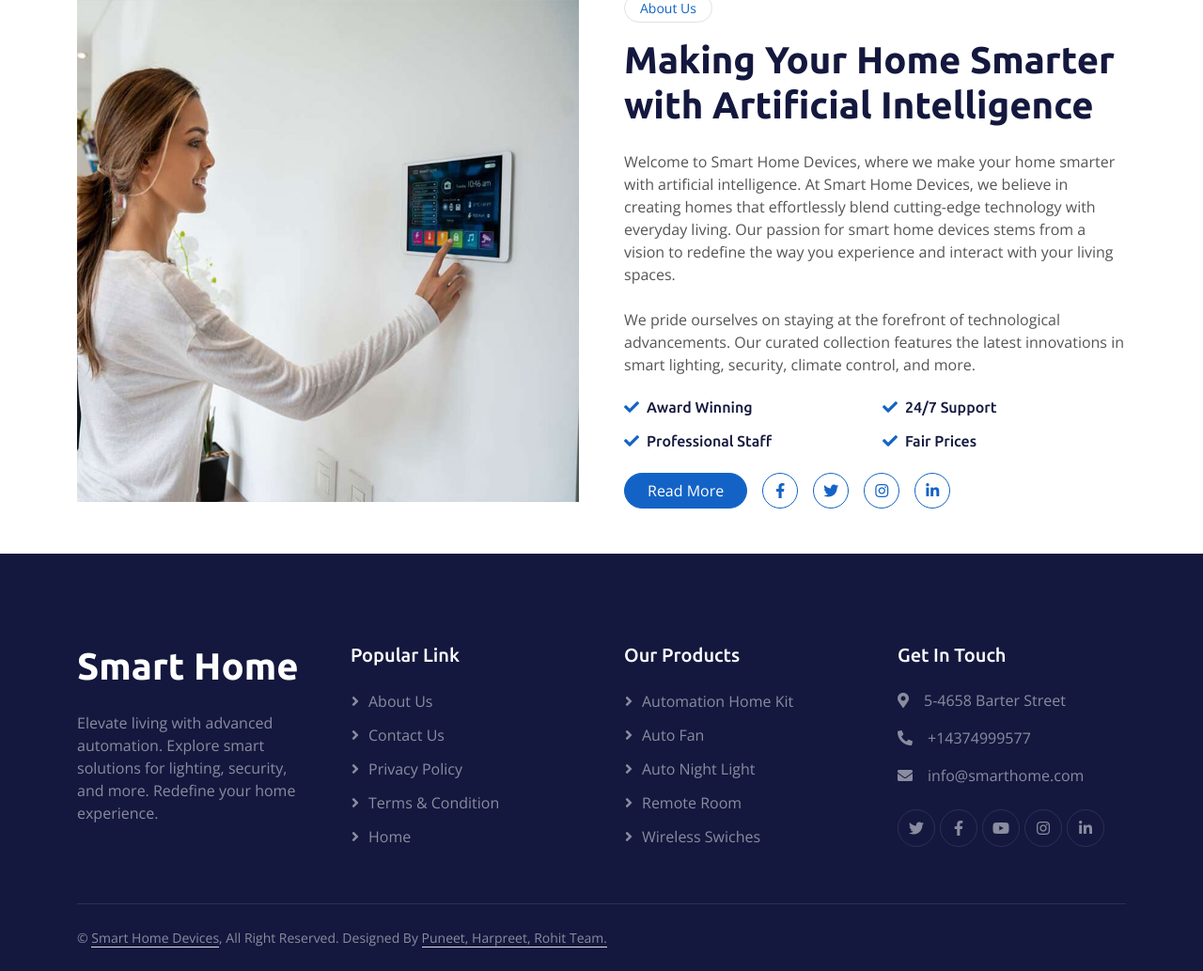
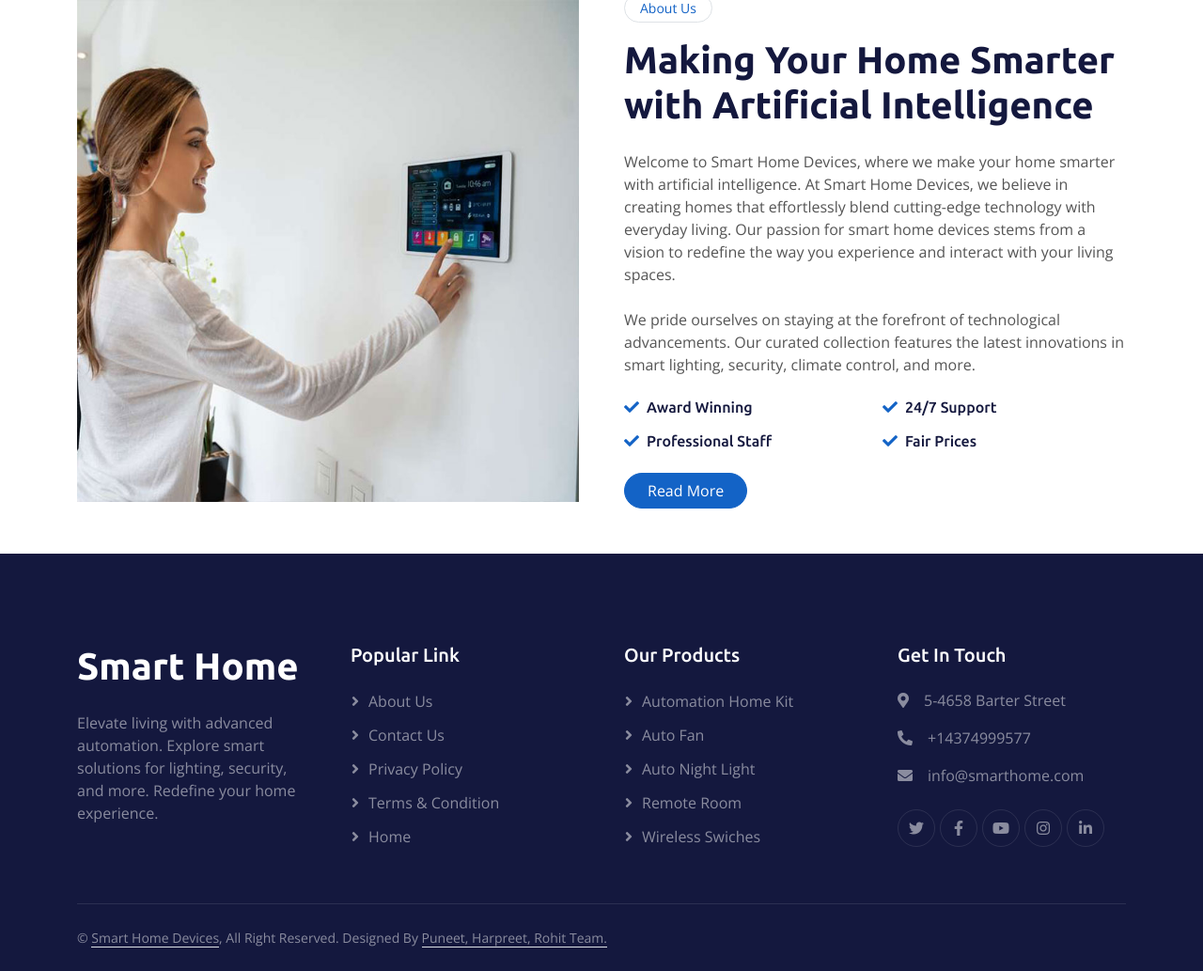
Before and after one commit to PuneetHarpreetRohit/smarthome, a PHP site: page / in a window 1280 px wide. Shown: the part 709-1742 px from the top of the page at 94% size. Run offline with PHP 8.4, Linux system fonts and the light colour scheme; some libraries are stand-ins or nearby versions.

Commit message:
Update index.php

```diff
--- a/index.php
+++ b/index.php
@@ -60,10 +60,6 @@
                     </div>
                     <div class="d-flex align-items-center mt-4">
                         <a class="btn btn-primary rounded-pill px-4 me-3" href="">Read More</a>
-                        <a class="btn btn-outline-primary btn-square me-3" href=""><i class="fab fa-facebook-f"></i></a>
-                        <a class="btn btn-outline-primary btn-square me-3" href=""><i class="fab fa-twitter"></i></a>
-                        <a class="btn btn-outline-primary btn-square me-3" href=""><i class="fab fa-instagram"></i></a>
-                        <a class="btn btn-outline-primary btn-square" href=""><i class="fab fa-linkedin-in"></i></a>
                     </div>
                 </div>
             </div>
```
